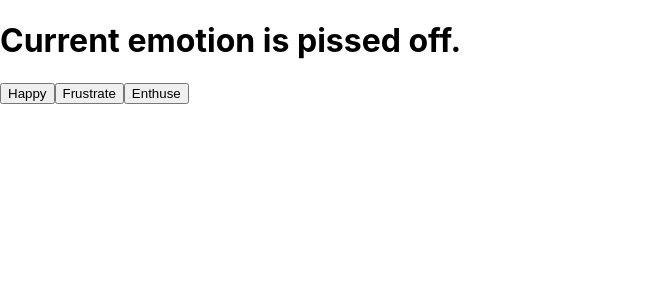
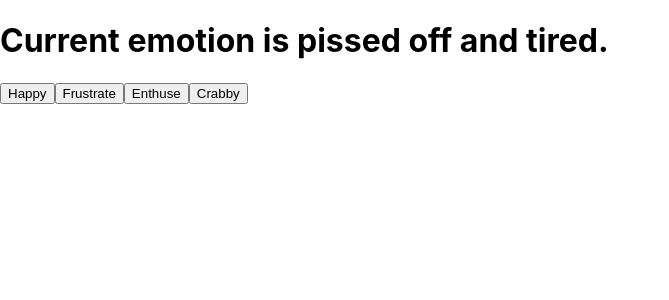
Before and after one commit to l-white/react-essentials, a React (Create React App) app: page / in a window 1280 px wide. Shown: the top 300 px of the page, without its empty margins (0-669 px from the left). Built offline with nearby package versions, Linux system fonts and the light colour scheme.

Commit message:
Added useEffect state to App.js

```diff
--- a/src/App.js
+++ b/src/App.js
@@ -1,12 +1,21 @@
-import React, { useState } from "react";
+import React, { useState, useEffect } from "react";
 import './App.css';
 
 function App() {
   const [emotion, setEmotion] = useState("pissed off");
-  console.log(emotion);
+  const [secondary, setSecondary] = useState("tired");
+
+useEffect(() => {
+  console.log(`It's ${emotion} around here!`);
+}, [emotion]);
+
+useEffect(() => {
+  console.log(`It's ${secondary} around here!`);
+}, [secondary]);
+
     return (
       <>
-        <h1>Current emotion is {emotion}.</h1>
+        <h1>Current emotion is {emotion} and {secondary}.</h1>
         <button onClick={() => setEmotion("happy")}>
         Happy
         </button>
@@ -14,10 +23,11 @@
         <button onClick={() => setEmotion("enthusiastic")}>
         Enthuse
         </button>
+        <button onClick={() => setSecondary("tired")}>
+        Crabby
+        </button>
       </>
     )
-
-
 }
 
 export default App;
```
